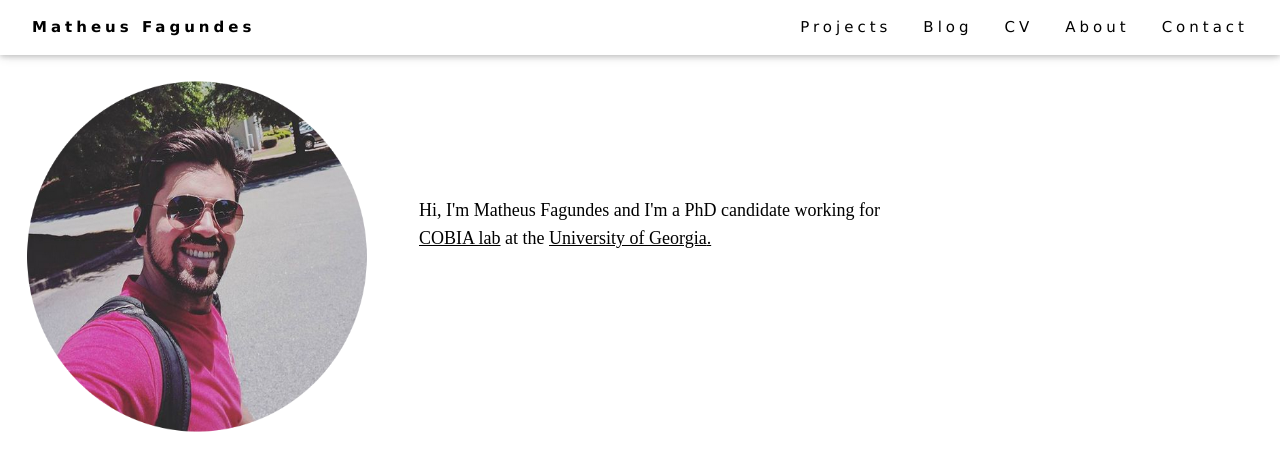
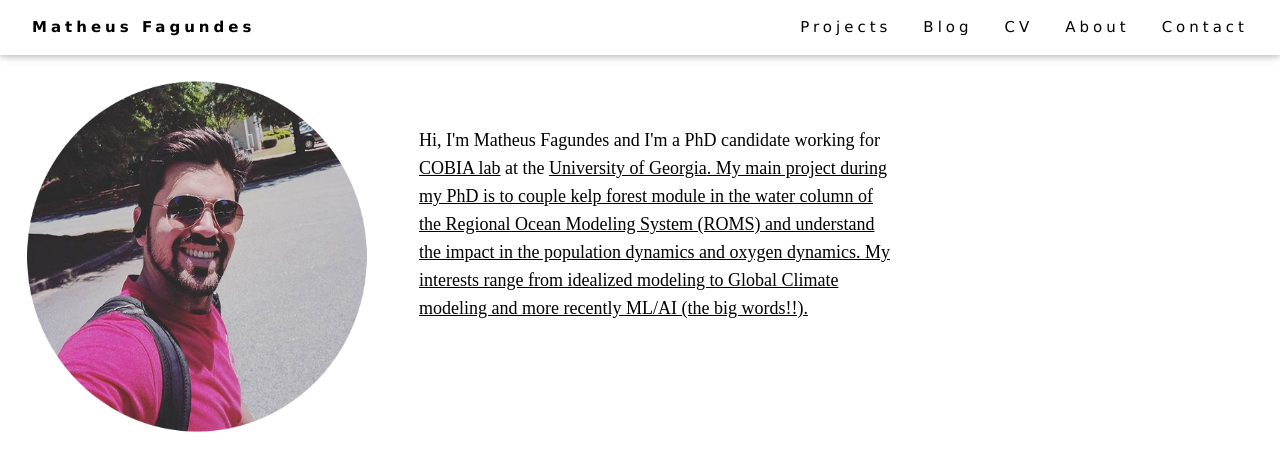
Before and after one commit to mf99274/mf99274.github.io, a Jekyll site: the page built from index.html, in a window 1280 px wide. Shown: the top 471 px of the page. Built offline with Jekyll 4.4.1, drawn with Linux system fonts in a browser that asks for light colours.

Commit message:
Update index.html

```diff
--- a/index.html
+++ b/index.html
@@ -12,7 +12,8 @@ description:
         <tr>
           <td><img alt="" src="img/selfie1.png" border="1"
               height="400" width="409" align="top"></td>
-          <td valign="middle"><big><font face="Avenir">Hi, I'm <span itemprop="name">Matheus Fagundes</span> and I'm a PhD candidate working for <a href="https://www.cobia.engr.uga.edu/">COBIA lab</a> at <span itemprop="affiliation">the <a href="https://engineering.uga.edu/">University of Georgia</span>. </p></font></big><br>
+          <td valign="middle"><big><font face="Avenir">Hi, I'm <span itemprop="name">Matheus Fagundes</span> and I'm a PhD candidate working for <a href="https://www.cobia.engr.uga.edu/">COBIA lab</a> at <span itemprop="affiliation">the <a href="https://engineering.uga.edu/">University of Georgia</span>. My main project during my PhD is to couple kelp forest module in the water column of the Regional Ocean Modeling System (ROMS)
+	and understand the impact in the population dynamics and oxygen dynamics. My interests range from idealized modeling to Global Climate modeling and more recently ML/AI (the big words!!).</p></font></big><br>
             <br>
           </td>
         </tr>
```
